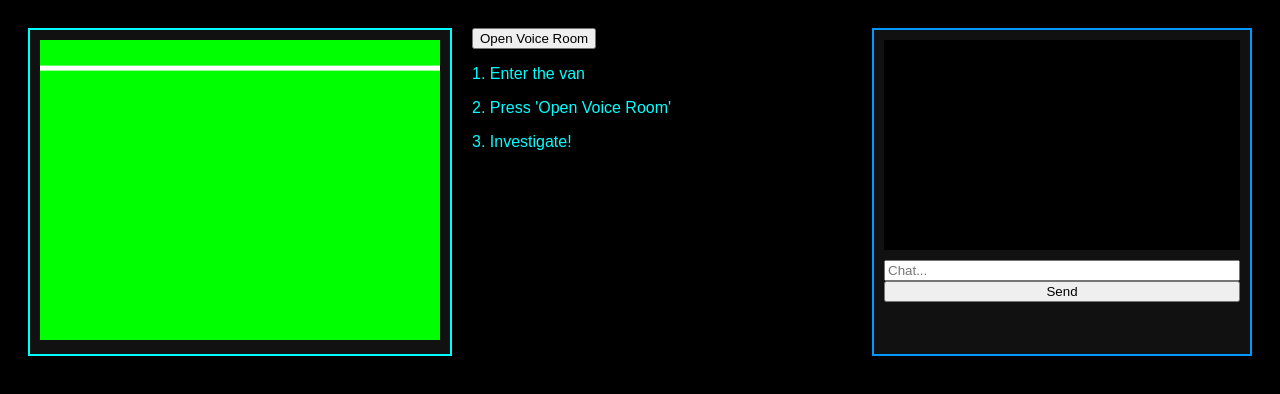
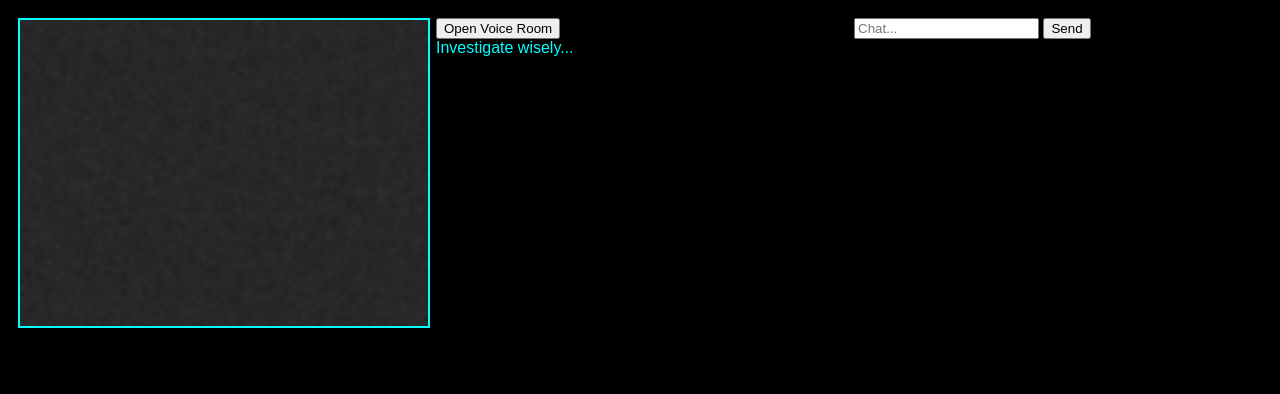
Before and after one commit to JadedMystery/phasmophobia-broads-site, a plain HTML site: page chat.html in a window 1280 px wide. Drawn offline with Linux system fonts and the light colour scheme; no server answers.

Commit message:
Add files via upload

```diff
--- a/assets/css/style.css
+++ b/assets/css/style.css
@@ -1,5 +1,4 @@
-body { background:#000; color:#0ff; font-family:Arial; }
-.van-grid { display:grid; grid-template-columns: 1fr 1fr 1fr; gap:20px; padding:20px; }
-.van-monitor { background:#111; padding:10px; border:2px solid #0ff; }
-.van-chat { background:#111; padding:10px; border:2px solid #09f; display:flex; flex-direction:column; }
-#chatMessages { height:200px; overflow-y:auto; background:#000; margin-bottom:10px; padding:5px; }
+
+body{background:#000;color:#0ff;font-family:Arial;}
+.van-grid{display:grid;grid-template-columns:1fr 1fr 1fr;gap:10px;padding:10px;}
+.monitor img{width:100%;border:2px solid #0ff;}
--- /dev/null
+++ b/assets/js/camera.js
@@ -0,0 +1,13 @@
+const scenes=[
+  "assets/img/camera/scene_1.png",
+  "assets/img/camera/scene_2.png",
+  "assets/img/camera/scene_3.png",
+  "assets/img/camera/scene_4.png",
+  "assets/img/camera/scene_5.png",
+  "assets/img/camera/scene_6.png"
+];
+let idx=0;
+setInterval(()=>{
+  idx=(idx+1)%scenes.length;
+  document.getElementById("cameraFeed").src=scenes[idx];
+},6000);
--- a/assets/js/chat.js
+++ b/assets/js/chat.js
@@ -1,52 +1,2 @@
-import { initializeApp } from "https://www.gstatic.com/firebasejs/10.8.0/firebase-app.js";
-import { getFirestore, collection, addDoc, serverTimestamp, query, orderBy, onSnapshot }
-  from "https://www.gstatic.com/firebasejs/10.8.0/firebase-firestore.js";
-
-const firebaseConfig = {
-  apiKey: "AIzaSyB2WA7yotRlqNidwIgJcT19JNrK8ukMgs4",
-  authDomain: "phasmophobiabroads.firebaseapp.com",
-  projectId: "phasmophobiabroads",
-  storageBucket: "phasmophobiabroads.firebasestorage.app",
-  messagingSenderId: "503659624108",
-  appId: "1:503659624108:web:6e57fbc6bf36b0d5989109"
-};
-
-const app = initializeApp(firebaseConfig);
-const db = getFirestore(app);
-
-const params = new URLSearchParams(window.location.search);
-const room = params.get("room");
-const name = params.get("name");
-
-const msgRef = collection(db, "rooms", room, "messages");
-const q = query(msgRef, orderBy("createdAt"));
-
-onSnapshot(q, snap => {
-  const box = document.getElementById("chatMessages");
-  box.innerHTML = "";
-  snap.forEach(doc => {
-    const d = doc.data();
-    const div = document.createElement("div");
-    div.textContent = d.name + ": " + d.text;
-    box.appendChild(div);
-  });
-});
-
-document.getElementById("sendMsg").onclick = async () => {
-  const text = document.getElementById("chatInput").value;
-  if(!text) return;
-  await addDoc(msgRef, { name, text, createdAt: serverTimestamp() });
-  document.getElementById("chatInput").value = "";
-};
-
-// Basic glitch effect placeholder
-const canvas = document.getElementById("glitchCanvas");
-const ctx = canvas.getContext("2d");
-function drawGlitch(){
-  ctx.fillStyle = "#0f0";
-  ctx.fillRect(0,0,400,300);
-  const glitchHeight = Math.random()*50;
-  ctx.fillStyle = "#fff";
-  ctx.fillRect(0, glitchHeight, 400, 5);
-}
-setInterval(drawGlitch, 500);
+// Placeholder Firebase chat to be expanded later
+console.log("Firebase chat will go here.");
--- a/chat.html
+++ b/chat.html
@@ -2,29 +2,25 @@
 <html>
 <head>
 <meta charset="UTF-8">
-  <title>Phasma Van</title>
+<title>Van CCTV</title>
 <link rel="stylesheet" href="assets/css/style.css">
 </head>
 <body>
 <div class="van-grid">
-    <div class="van-monitor">
-      <canvas id="glitchCanvas" width="400" height="300"></canvas>
+<div class="monitor">
+  <img id="cameraFeed" src="assets/img/camera/scene_1.png">
 </div>
-    <div class="van-center">
+<div class="center">
   <button id="openVoice">Open Voice Room</button>
-      <div id="steps">
-        <p>1. Enter the van</p>
-        <p>2. Press 'Open Voice Room'</p>
-        <p>3. Investigate!</p>
+  <div class="steps">Investigate wisely...</div>
+</div>
+<div class="chat">
+  <div id="messages"></div>
+  <input id="msgBox" placeholder="Chat...">
+  <button id="sendBtn">Send</button>
 </div>
 </div>
-    <div class="van-chat">
-      <div id="chatMessages"></div>
-      <input id="chatInput" placeholder="Chat...">
-      <button id="sendMsg">Send</button>
-    </div>
-  </div>
-
 <script type="module" src="assets/js/chat.js"></script>
+<script src="assets/js/camera.js"></script>
 </body>
 </html>
```
Also changed, not shown: index.html (+3 -3 lines), assets/img/camera/scene_1.png (added), assets/img/camera/scene_2.png (added), assets/img/camera/scene_3.png (added), assets/img/camera/scene_4.png (added), assets/img/camera/scene_5.png (added), assets/img/camera/scene_6.png (added). Lines whose indentation alone changed are shown as unchanged.
